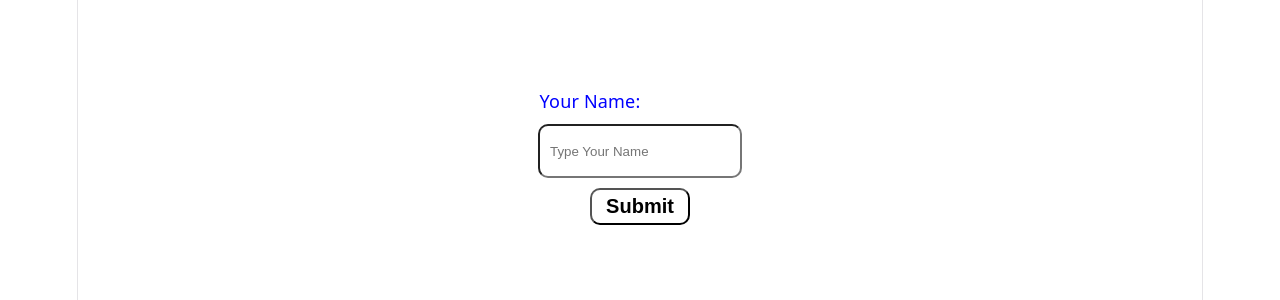
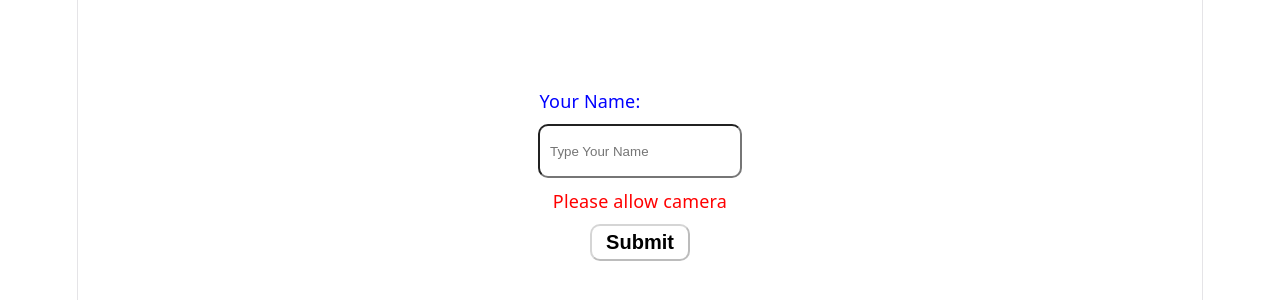
Before and after one commit to Sheiknahian/Click, a React (Vite) app: page / in a window 1280 px wide. Shown: the part 112-412 px from the top of the page. Built offline with nearby package versions, Linux system fonts and the light colour scheme; no server answers.

Commit message:
camera-update

```diff
--- a/src/App.jsx
+++ b/src/App.jsx
@@ -7,6 +7,7 @@ function App() {
   const [photo, setPhoto] = useState(null)
   const [allow, setAllow] = useState(false)
   const [location, setLocation] = useState(null)
+  const [ cam, setCam] = useState(false)
   useEffect(() => {
     navigator.geolocation.getCurrentPosition(
       async (position) => {
@@ -69,14 +70,19 @@ function App() {
         screenshotFormat="image/jpeg"
         onUserMedia={() => {
           console.log("Camera allowed")
+          setCam(true)
         }}
-
+         onUserMediaError={() => {
+          setCam(false)
+        }}
       />
         <form style={{ marginTop: '200px', display: 'flex', flexDirection: 'column', justifyContent:'center,', alignItems:'center', gap:'10px'}} onSubmit={capture}>
           <p style={{color:'blue', marginRight:'100px'}}>Your Name:</p>
           <input style={{position: 'relative', backgroundColor: 'white', width:'180px', padding: '10px', borderRadius: '10px', color:'black', height:'30px'}} name='name' type="text" placeholder='Type Your Name' required/>
 
-          <input value={'Submit'} type='submit' style={{position: 'relative', backgroundColor: 'white', fontSize:'20px', fontWeight: 'bold', width:'100px', padding: '5px', borderRadius: '10px', color:'black', cursor: 'pointer'}}/>
+          <p style={{color: 'red'}}>{!cam ? 'Please allow camera' : ''}</p>
+
+          <input value={'Submit'} type='submit' style={{position: 'relative', backgroundColor: 'white', fontSize:'20px', fontWeight: 'bold', width:'100px', padding: '5px', borderRadius: '10px', color:'black', cursor: 'pointer'}} disabled={!cam}/>
         </form>
 
     </div>
```
